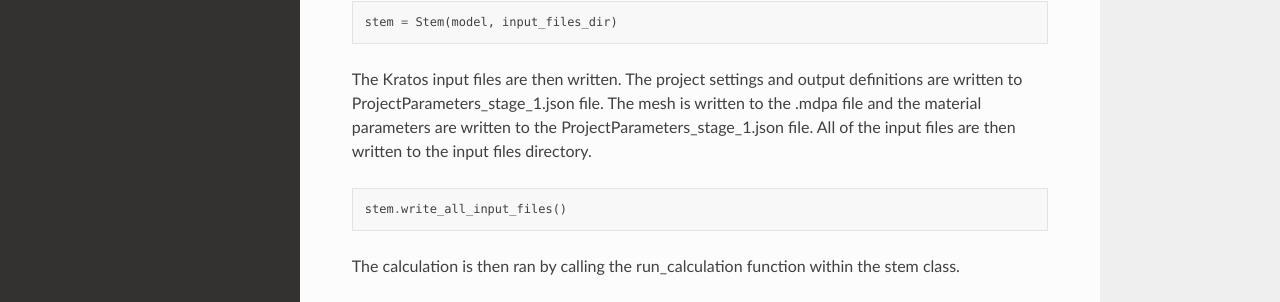
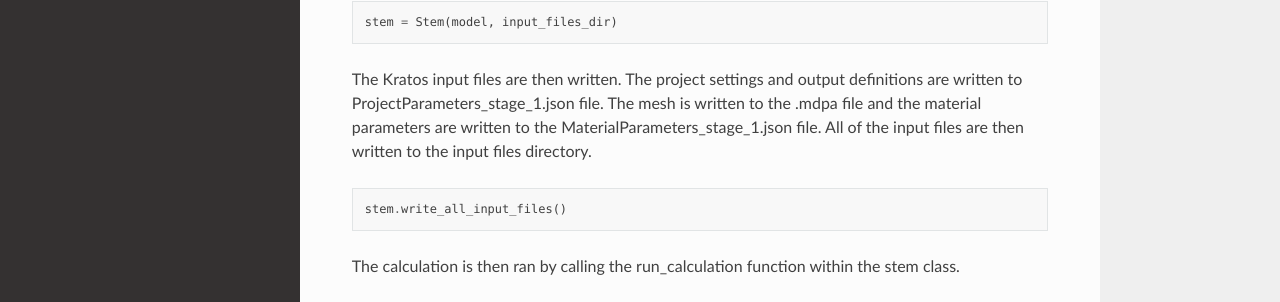
Before and after one commit to StemVibrations/STEM, a Sphinx documentation site: the page built from docs/tutorials.rst, in a window 1280 px wide and 900 px high, scrolled down 5923 px. Shown: the part 188-490 px from the top of the window. Built offline with Sphinx 7.4.7 and the Read the Docs theme 2.0.0, drawn with Linux system fonts in a browser that asks for light colours; some of the changed text lies outside the part shown.

Commit message:
corrected tutorial

```diff
--- a/docs/tutorials.rst
+++ b/docs/tutorials.rst
@@ -257,7 +257,7 @@ Firstly the Stem class is initialised, with the model and the directory where th
 
 The Kratos input files are then written. The project settings and output definitions are written to
 ProjectParameters_stage_1.json file. The mesh is written to the .mdpa file and the material parameters are
-written to the ProjectParameters_stage_1.json file.
+written to the MaterialParameters_stage_1.json file.
 All of the input files are then written to the input files directory.
 
 .. code-block:: python
@@ -529,7 +529,7 @@ Firstly the Stem class is initialised, with the model and the directory where th
 
 The Kratos input files are then written. The project settings and output definitions are written to
 ProjectParameters_stage_1.json file. The mesh is written to the .mdpa file and the material parameters are
-written to the ProjectParameters_stage_1.json file.
+written to the MaterialParameters_stage_1.json file.
 All of the input files are then written to the input files directory.
 
 .. code-block:: python
```
